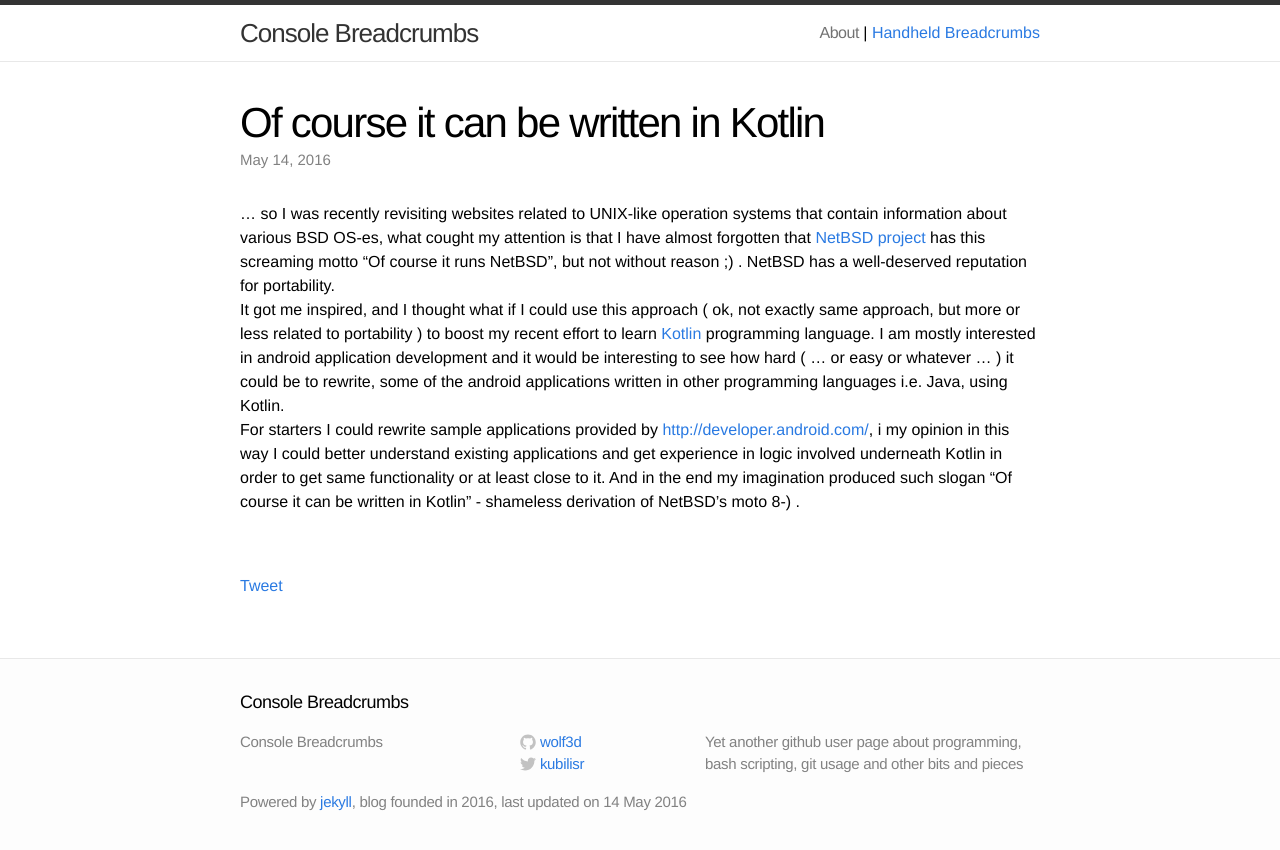
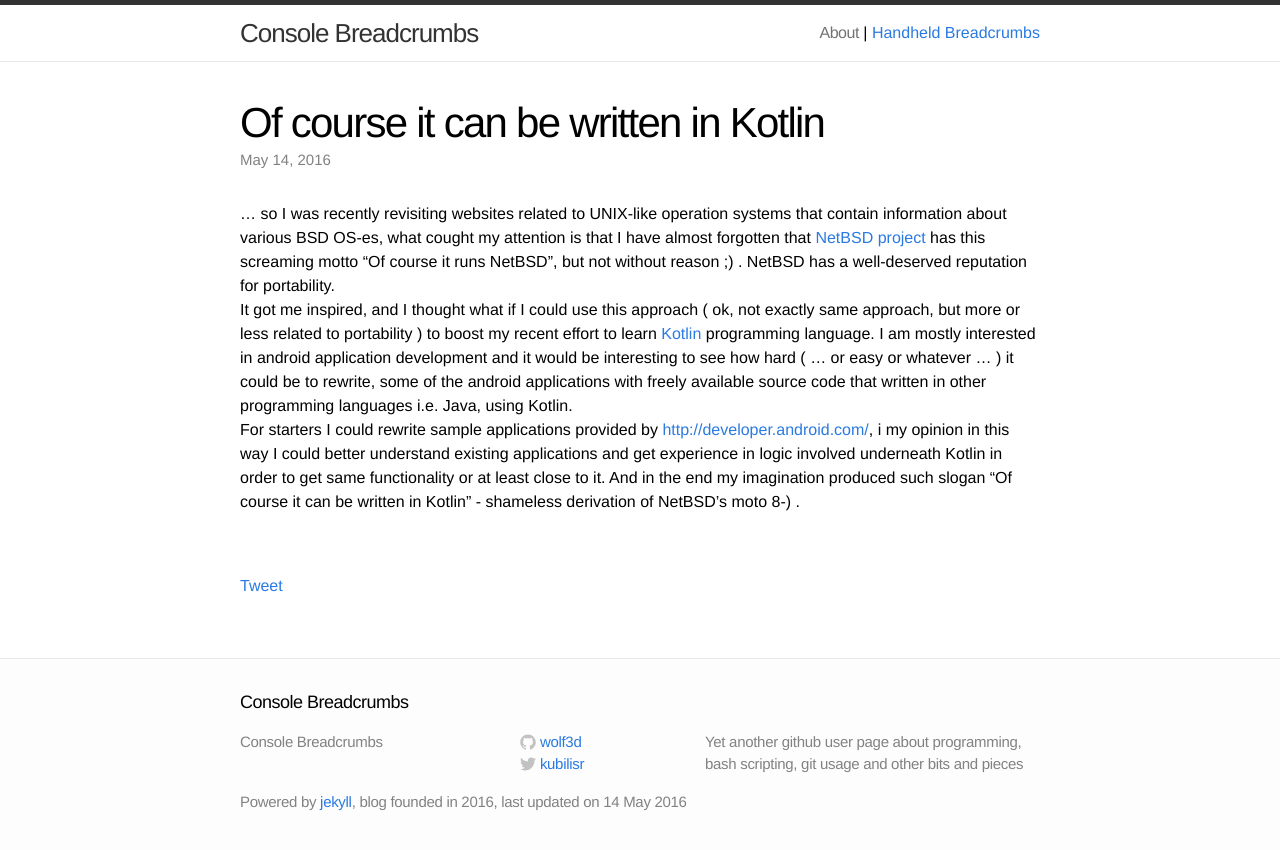
Before and after one commit to kubilisr/kubilisr.github.io, a Jekyll site: the page built from _posts/2016-05-14-of-course-it-can-be-written-in-kotlin.markdown, in a window 1280 px wide. Shown: the top 850 px of the page. Built offline with Jekyll 4.4.1, drawn with Linux system fonts in a browser that asks for light colours; comment, search, counter and statistics services are not loaded.

Commit message:
article amendment #2

```diff
--- a/_posts/2016-05-14-of-course-it-can-be-written-in-kotlin.markdown
+++ b/_posts/2016-05-14-of-course-it-can-be-written-in-kotlin.markdown
@@ -10,6 +10,6 @@
 if I could use this approach ( ok, not exactly same approach, but more or less related to portability )
 to boost my recent effort to learn [Kotlin](https://kotlinlang.org){:target="_blank"} programming language.
 I am mostly interested in android application development and it would be interesting to see how hard ( ... or easy or whatever ... ) it could be to rewrite,
-some of the android applications written in other programming languages i.e. Java, using Kotlin.
+some of the android applications with freely available source code that written in other programming languages i.e. Java, using Kotlin.
 For starters I could rewrite sample applications provided by [http://developer.android.com/](http://developer.android.com/){:target="_blank"}, i my opinion in this way I could better understand existing applications and get experience in logic involved underneath Kotlin in order to get same functionality or at least close to it.
 And in the end my imagination produced such slogan "Of course it can be written in Kotlin" - shameless derivation of NetBSD's moto 8-) .
```
